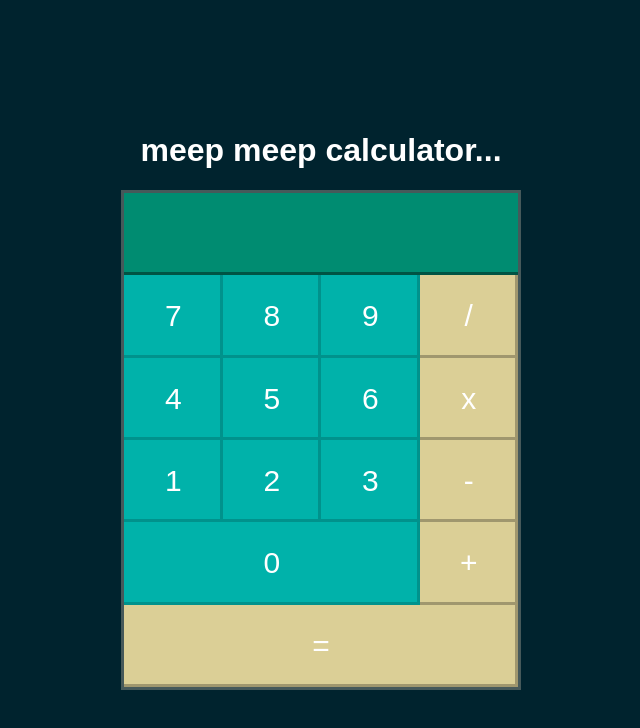
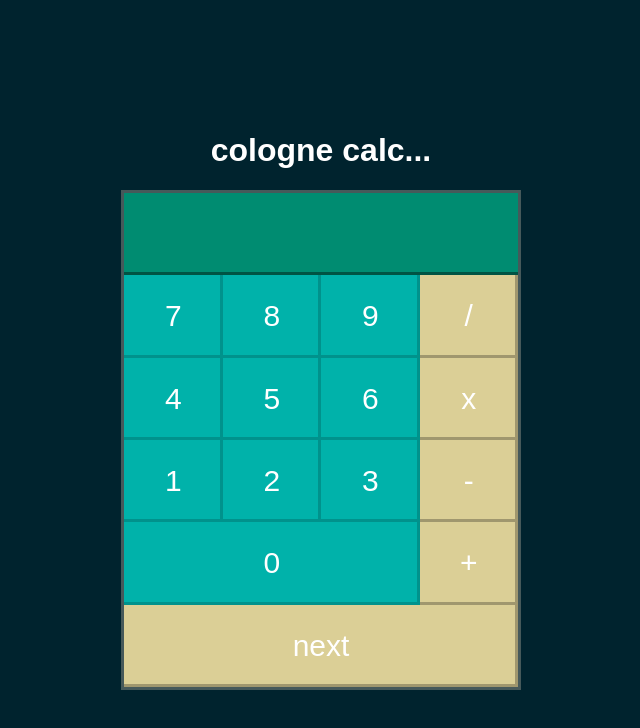
Before and after one commit to marwinburesch/just-another-calculator, a React (Create React App) app: page / in a window 1280 px wide. Shown: the top 728 px of the page, without its empty margins (319-959 px from the left). Built offline with nearby package versions, Linux system fonts and the light colour scheme; a web font is replaced by a local one.

Commit message:
Change equal key
small changes to grid

```diff
--- a/src/App.js
+++ b/src/App.js
@@ -19,7 +19,7 @@ function App() {
     <>
       <GlobalStyles />
       <ContentWrapper>
-        <h1> meep meep calculator...</h1>
+        <h1> cologne calc...</h1>
         <Calculator />
       </ContentWrapper>
     </>
--- a/src/components/ActionKey.js
+++ b/src/components/ActionKey.js
@@ -10,7 +10,6 @@ const Key = styled.button`
   text-align: center;
   color: white;
   font-size: 30px;
-  line-height: 80px;
   user-select: none;
   &:active {
     transform: scale(0.95);
@@ -18,8 +17,8 @@ const Key = styled.button`
 `;
 
 export default function ActionKey({ action }) {
-  let span = "";
-  if (action === "=") {
+  let span = "span 1";
+  if (action === "next") {
     span = "span 4";
   }
   return <Key span={span}>{action}</Key>;
--- a/src/components/Calculator.js
+++ b/src/components/Calculator.js
@@ -32,7 +32,7 @@ export default function Calculator() {
       <ActionKey action={"-"} />
       <NumberKey number={0} />
       <ActionKey action={"+"} />
-      <ActionKey action={"="} />
+      <ActionKey action={"next"} />
     </Grid>
   );
 }
--- a/src/components/NumberKey.js
+++ b/src/components/NumberKey.js
@@ -10,7 +10,6 @@ const Key = styled.button`
   text-align: center;
   color: white;
   font-size: 30px;
-  line-height: 80px;
   user-select: none;
   &:active {
     transform: scale(0.95);
@@ -18,7 +17,7 @@ const Key = styled.button`
 `;
 
 export default function NumberKey({ number }) {
-  let span = "";
+  let span = "span 1";
   if (number === 0) {
     span = "span 3";
   }
```
